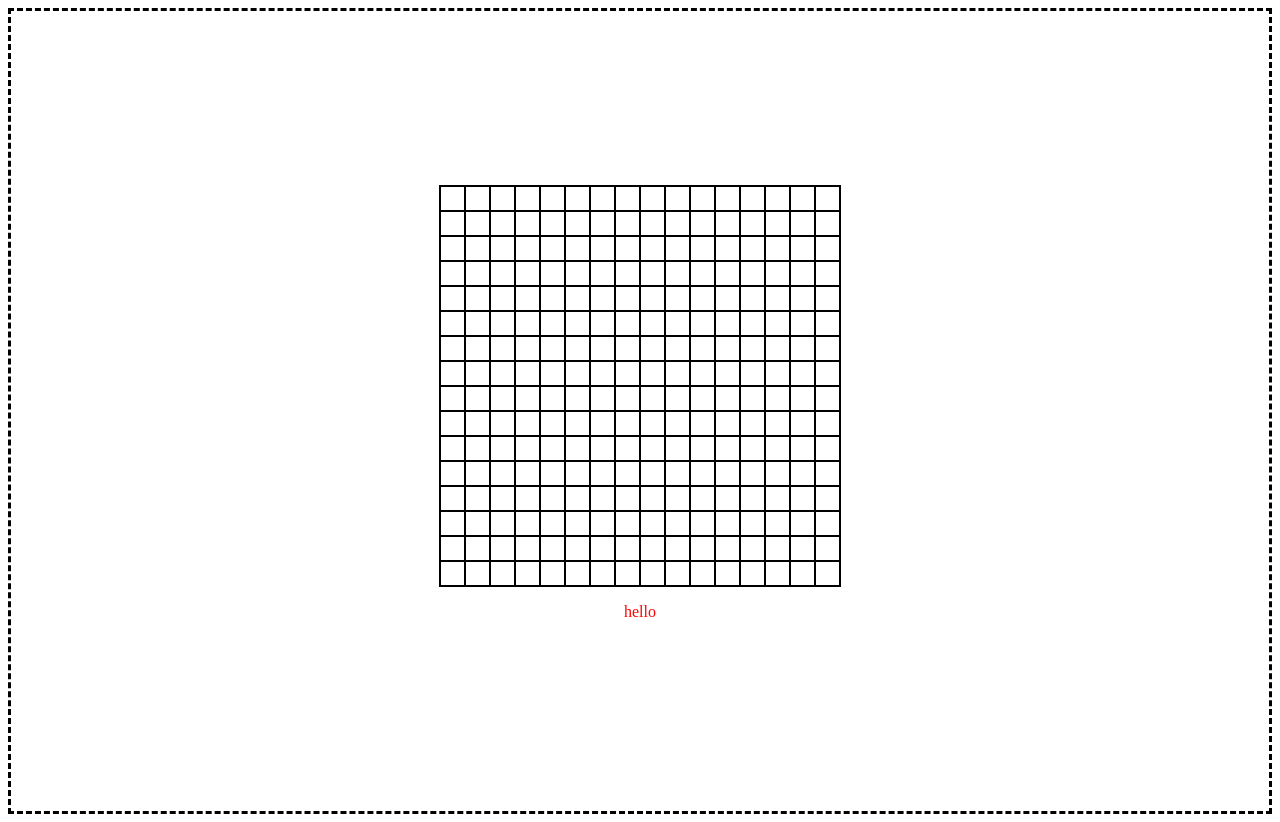
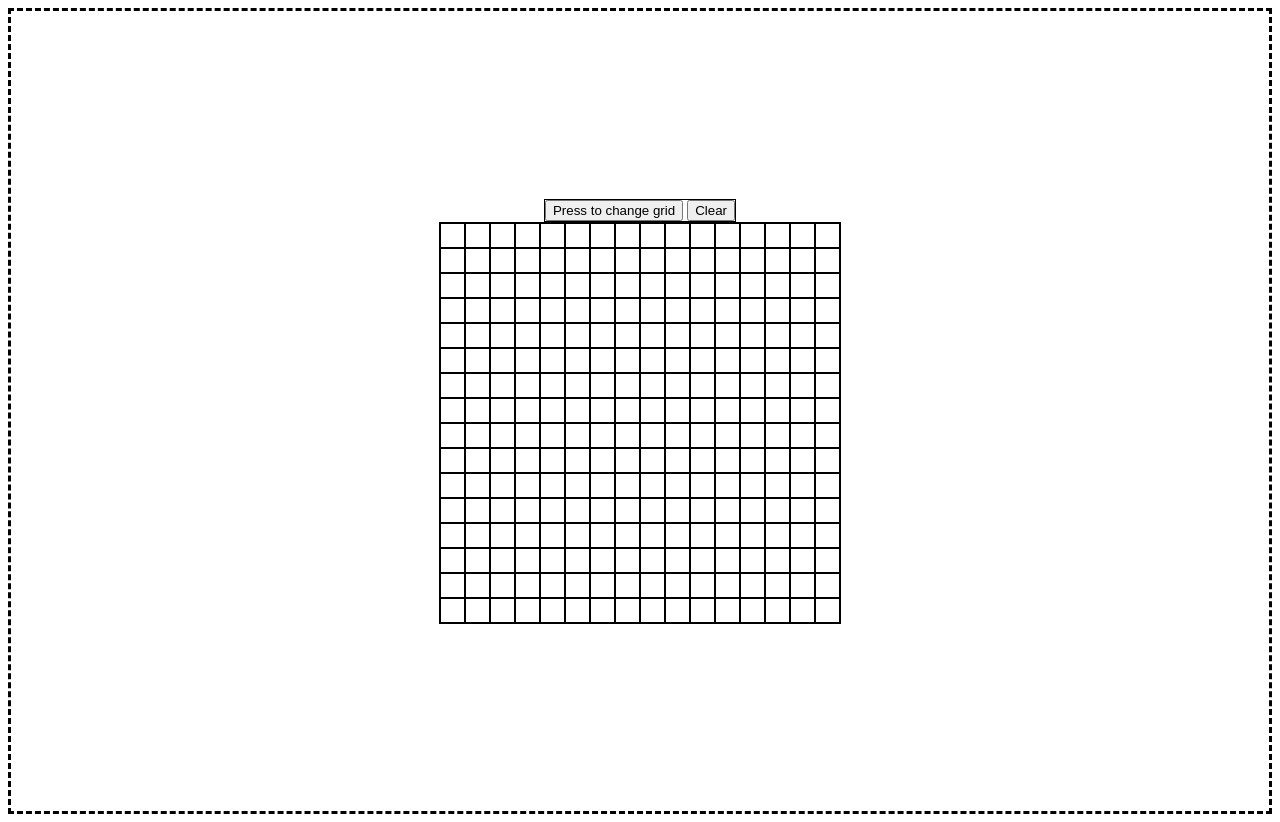
Before and after one commit to cyang977/etch-a-sketch, a plain HTML site: page index.html in a window 1280 px wide. Drawn offline with Linux system fonts and the light colour scheme.

Commit message:
updated index with more elements

```diff
--- a/index.html
+++ b/index.html
@@ -10,10 +10,14 @@
 </head>
 <body>
     <div class="outer-container">
+        <div class="buttons">
+        <button class="change-size">Press to change grid</button>
+        <button class="erase">Clear</button>
+        </div>
         <div class="grid-container">
 
         </div>
-        <p> hello</p>
+
     </div>
 </body>
 </html>
```
